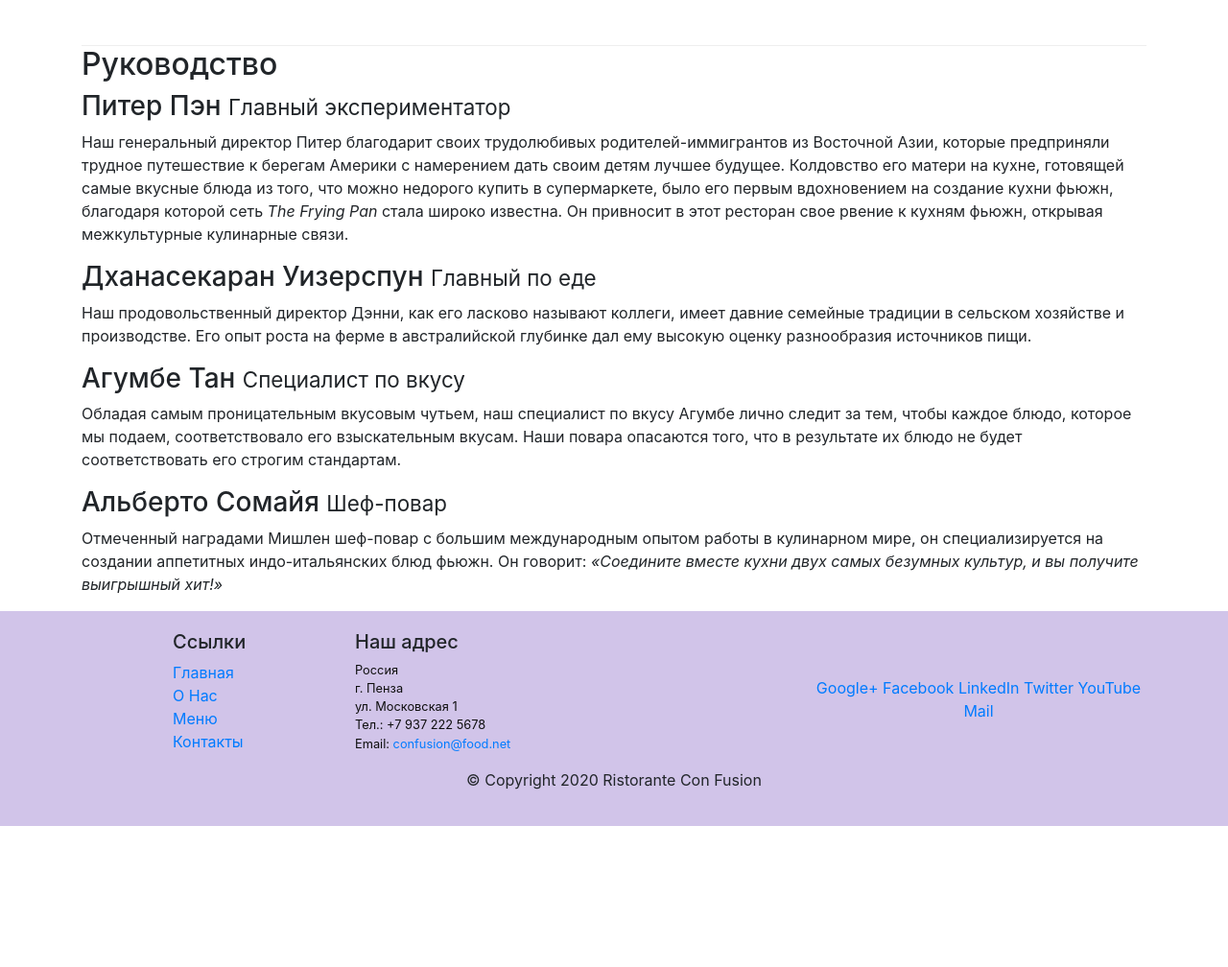
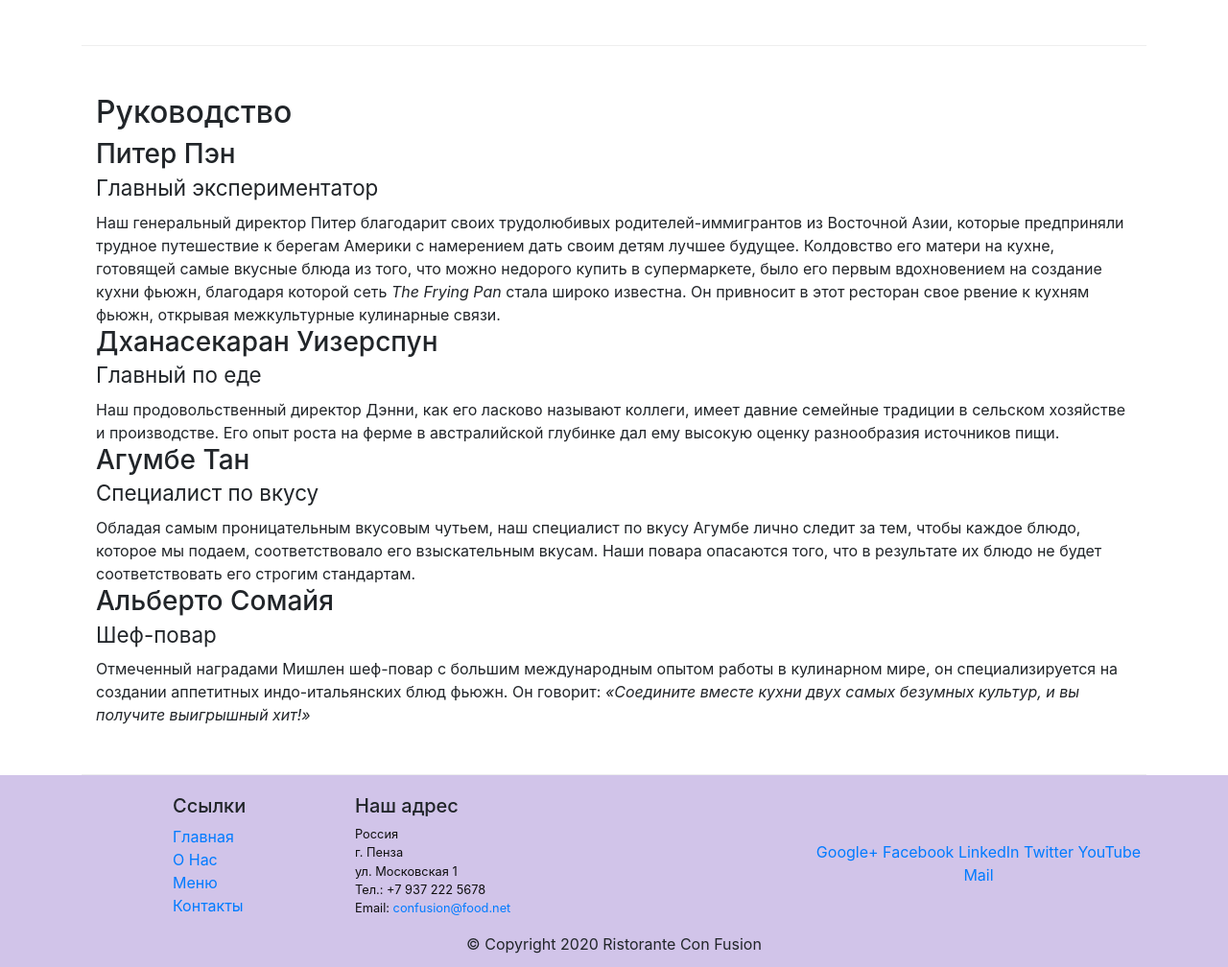
Before and after one commit to SumrakCoC/lab2, a plain HTML site: page lab2.html in a window 1280 px wide. Shown: the part 794-1802 px from the top of the page at 96% size. Before the commit the page ends 1655 px from the top, so only its background shows below. Drawn offline with Linux system fonts and the light colour scheme.

Commit message:
zadanie 3

```diff
--- a/lab2.html
+++ b/lab2.html
@@ -50,17 +50,17 @@
         </div>
 
 
-        <div>
-            <div>
+        <div class="row row-content align-items-center">
+            <div class="col col-sm order-sm-first col-md">
                 <h2>Руководство</h2>
-                <h3>Питер Пэн <small>Главный экспериментатор</small></h3>
-                <p>Наш генеральный директор Питер благодарит своих трудолюбивых родителей-иммигрантов из Восточной Азии, которые предприняли трудное путешествие к берегам Америки с намерением дать своим детям лучшее будущее. Колдовство его матери на кухне, готовящей самые вкусные блюда из того, что можно недорого купить в супермаркете, было его первым вдохновением на создание кухни фьюжн, благодаря которой сеть <em>The Frying Pan</em> стала широко известна. Он привносит в этот ресторан свое рвение к кухням фьюжн, открывая межкультурные кулинарные связи.</p>
-                <h3>Дханасекаран Уизерспун <small>Главный по еде</small></h3>
-                <p>Наш продовольственный директор Дэнни, как его ласково называют коллеги, имеет давние семейные традиции в сельском хозяйстве и производстве. Его опыт роста на ферме в австралийской глубинке дал ему высокую оценку разнообразия источников пищи.</p>
-                <h3>Агумбе Тан <small>Специалист по вкусу </small></h3>
-                <p>Обладая самым проницательным вкусовым чутьем, наш специалист по вкусу Агумбе лично следит за тем, чтобы каждое блюдо, которое мы подаем, соответствовало его взыскательным вкусам. Наши повара опасаются того, что в результате их блюдо не будет соответствовать его строгим стандартам.</p>
-                <h3>Альберто Сомайя  <small>Шеф-повар</small></h3>
-                <p>Отмеченный наградами Мишлен шеф-повар  с большим международным опытом работы в кулинарном мире, он специализируется на создании аппетитных индо-итальянских блюд фьюжн. Он говорит:<em> «Соедините вместе кухни двух самых безумных культур, и вы получите выигрышный хит!»</em></p>
+                <h3>Питер Пэн <br><small>Главный экспериментатор</small></h3>
+                <div class="d-none d-sm-block">Наш генеральный директор Питер благодарит своих трудолюбивых родителей-иммигрантов из Восточной Азии, которые предприняли трудное путешествие к берегам Америки с намерением дать своим детям лучшее будущее. Колдовство его матери на кухне, готовящей самые вкусные блюда из того, что можно недорого купить в супермаркете, было его первым вдохновением на создание кухни фьюжн, благодаря которой сеть <em>The Frying Pan</em> стала широко известна. Он привносит в этот ресторан свое рвение к кухням фьюжн, открывая межкультурные кулинарные связи.</div>
+                <h3>Дханасекаран Уизерспун <br><small>Главный по еде</small></h3>
+                <div class="d-none d-sm-block">Наш продовольственный директор Дэнни, как его ласково называют коллеги, имеет давние семейные традиции в сельском хозяйстве и производстве. Его опыт роста на ферме в австралийской глубинке дал ему высокую оценку разнообразия источников пищи.</div>
+                <h3>Агумбе Тан <br><small>Специалист по вкусу </small></h3>
+                <div class="d-none d-sm-block">Обладая самым проницательным вкусовым чутьем, наш специалист по вкусу Агумбе лично следит за тем, чтобы каждое блюдо, которое мы подаем, соответствовало его взыскательным вкусам. Наши повара опасаются того, что в результате их блюдо не будет соответствовать его строгим стандартам.</div>
+                <h3>Альберто Сомайя  <br><small>Шеф-повар</small></h3>
+                <div class="d-none d-sm-block">Отмеченный наградами Мишлен шеф-повар  с большим международным опытом работы в кулинарном мире, он специализируется на создании аппетитных индо-итальянских блюд фьюжн. Он говорит:<em> «Соедините вместе кухни двух самых безумных культур, и вы получите выигрышный хит!»</em></div>
             </div>
        </div>
 
```
